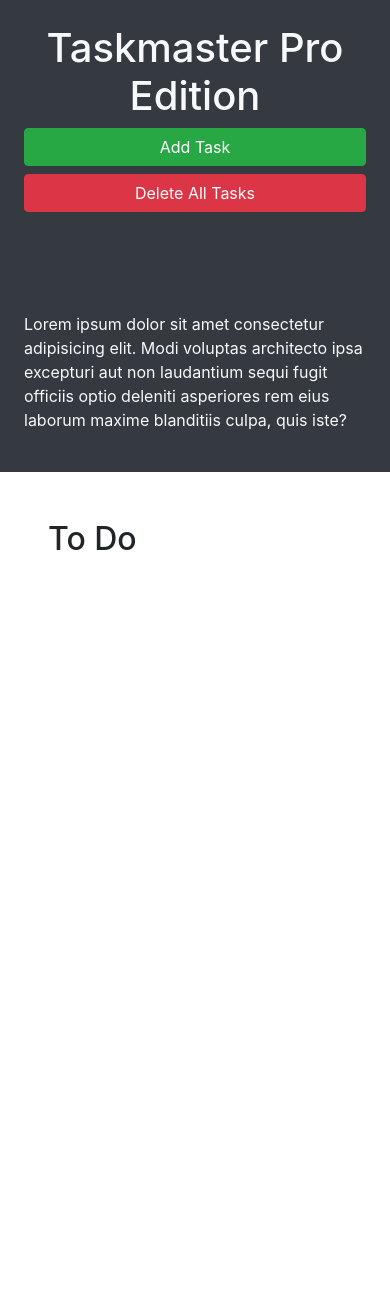
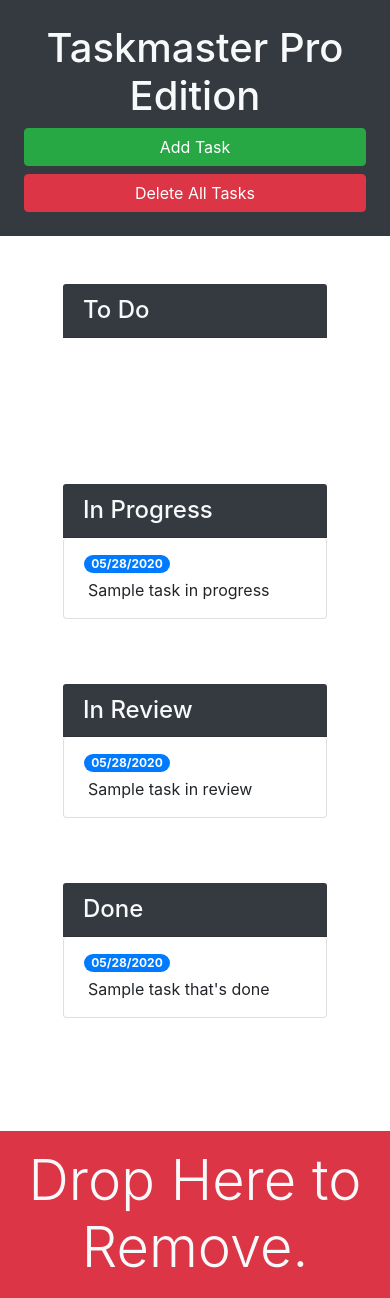
Before and after one commit to Plaindemon/taskmaster-pro, a plain HTML site: page index.html in a window 390 px wide. Before the commit the page ends 844 px from the top, so only its background shows below. Drawn offline with nearby package versions, Linux system fonts and the light colour scheme.

Commit message:
bootstrap branch created and multiple task lists added

```diff
--- a/assets/js/script.js
+++ b/assets/js/script.js
@@ -33,7 +33,7 @@ var loadTasks = function() {
 
   // loop over object properties
   $.each(tasks, function(list, arr) {
-    // console.log(list, arr);
+    console.log(list, arr);
     // then loop over sub-array
     arr.forEach(function(task) {
       createTask(task.text, task.date, list);
@@ -82,35 +82,36 @@ $("#task-form-modal .btn-primary").click(function() {
   }
 });
 
-// event and callback function
+// task text was clicked
 $(".list-group").on("click", "p", function() {
+  // get current text of p element
   var text = $(this)
     .text()
     .trim();
-  var textInput = $("<textarea>")
-    .addClass("form-control")
-    .val(text);
+
+  // replace p element with a new textarea
+  var textInput = $("<textarea>").addClass("form-control").val(text);
   $(this).replaceWith(textInput);
+
+  // auto focus new element
   textInput.trigger("focus");
 });
-// new event listener that wil blur event as soon as textarea is interacted with
+
+// editable field was un-focused
 $(".list-group").on("blur", "textarea", function() {
-  // get the textarea's current value/text
-  var text = $(this)
-  .val()
-  .trim();
+  // get current value of textarea
+  var text = $(this).val();
 
-  // get the parent ul's id attribute
+  // get status type and position in the list
   var status = $(this)
     .closest(".list-group")
     .attr("id")
     .replace("list-", "");
-
-  // get the task's position in the list of other li elements
   var index = $(this)
     .closest(".list-group-item")
     .index();
-// tasks is the object
+
+  // update task in array and re-save to localstorage
   tasks[status][index].text = text;
   saveTasks();
 
@@ -119,11 +120,10 @@ var taskP = $("<p>")
     .addClass("m-1")
     .text(text);
 
-// replace textarea with p element
+  // replace textarea with new content
   $(this).replaceWith(taskP);
 });
-//
-//
+
 // due date was clicked
 $(".list-group").on("click", "span", function() {
   // get current text
@@ -136,28 +136,21 @@ $(".list-group").on("click", "span", function() {
     .attr("type", "text")
     .addClass("form-control")
     .val(date);
-
-  // swap out elements
   $(this).replaceWith(dateInput);
 
-  // automatically focus on new element
+  // automatically bring up the calendar
   dateInput.trigger("focus");
 });
 
 // value of due date was changed
 $(".list-group").on("blur", "input[type='text']", function() {
-  // get current text
-  var date = $(this)
-    .val()
-    .trim();
+  var date = $(this).val();
 
-  // get the parent ul's id attribute
+  // get status type and position in the list
   var status = $(this)
     .closest(".list-group")
     .attr("id")
     .replace("list-", "");
-
-  // get the task's position in the list of other li elements
   var index = $(this)
     .closest(".list-group-item")
     .index();
@@ -166,12 +159,10 @@ $(".list-group").on("blur", "input[type='text']", function() {
   tasks[status][index].date = date;
   saveTasks();
 
-  // recreate span element with bootstrap classes
+  // recreate span and insert in place of input element
   var taskSpan = $("<span>")
     .addClass("badge badge-primary badge-pill")
     .text(date);
-
-  // replace input with span element
     $(this).replaceWith(taskSpan);
 });
 
--- a/index.html
+++ b/index.html
@@ -13,20 +13,78 @@
 <body>
 
   <div class="row min-vh-100 no-gutters">
-    <header class="col-12 col-lg-3 bg-dark text-light d-flex flex-column p-4 p-lg-3">
+
+    <header class="col-12 col-lg-3 bg-dark text-light sticky-top d-flex flex-column p-4 p-lg-3">
+
       <h1 class="text-center">Taskmaster Pro Edition</h1>
+
       <button id="create-task" class="btn btn-block btn-success" data-toggle="modal" data-target="#task-form-modal">Add
         Task</button>
+
       <button id="remove-tasks" class="btn btn-block btn-danger">Delete All Tasks</button>
-      <p class="mt-auto">Lorem ipsum dolor sit amet consectetur adipisicing elit. Modi voluptas architecto ipsa
-        excepturi aut non
+
+      <p class="mt-auto d-none d-lg-block">Lorem ipsum dolor sit amet consectetur adipisicing elit. Modi voluptas architecto ipsa excepturi aut non
         laudantium sequi fugit officiis optio deleniti asperiores rem eius laborum maxime blanditiis culpa, quis iste?
       </p>
     </header>
+
+
     <main class="col-12 col-lg-9">
-      <div class="m-5">
-        <h2>To Do</h2>
-        <ul id="list-toDo" class="list-group"> </ul>
+
+      <div class="m-5 row justify-content-around">
+        <!-- todo start -->
+        <div class="col-12 col-md-6 col-xl-3 mb-3">
+          <h4 class="card-header bg-dark text-light">To Do</h4>
+          <ul id="list-toDo" class="list-group"></ul>
+        </div>
+        <!-- todo end -->
+
+
+        <!-- in progress start -->
+        <div class="col-12 col-md-6 col-xl-3 mb-3">
+          <h4 class="card-header bg-dark text-light">In Progress</h4>
+          <ul id="list-inProgress" class="list-group">
+            <li class="list-group-item">
+              <span class="badge badge-primary badge-pill">05/28/2020</span>
+              <p class="m-1">Sample task in progress</p>
+            </li>
+          </ul>
+        </div>
+        <!-- in progress end -->
+
+
+        <!-- in review start -->
+        <div class="col-12 col-md-6 col-xl-3 mb-3">
+          <h4 class="card-header bg-dark text-light">In Review</h4>
+          <ul id="list-inReview" class="list-group">
+            <li class="list-group-item">
+              <span class="badge badge-primary badge-pill">05/28/2020</span>
+              <p class="m-1">Sample task in review</p>
+            </li>
+          </ul>
+        </div>
+        <!-- in review end -->
+
+
+        <!-- done start -->
+        <div class="col-12 col-md-6 col-xl-3 mb-3">
+          <h4 class="card-header bg-dark text-light">Done</h4>
+          <ul id="list-done" class="list-group">
+            <li class="list-group-item">
+              <span class="badge badge-primary badge-pill">05/28/2020</span>
+              <p class="m-1">Sample task that's done</p>
+            </li>
+          </ul>
+        </div>
+        <!-- done end -->
+
+
+      </div>
+      <!-- trash drag and drop -->
+      <div id="trash">
+        <div class="w-100 bg-danger p-3 text-center text-light display-4">
+          Drop Here to Remove.
+        </div>
       </div>
     </main>
   </div>
@@ -46,12 +104,14 @@
           <form>
             <div class="form-group">
               <label for="modalTaskDescription">Task description</label>
-              <textarea id="modalTaskDescription" rows="3"></textarea>
+              <textarea id="modalTaskDescription" rows="3" class="form-control"></textarea>
             </div>
+
             <div class="form-group">
               <label for="modalDueDate">Due date</label>
-              <input type="text" id="modalDueDate" placeholder="mm/dd/yyyy" autocomplete="off" />
+              <input type="text" class="form-control" id="modalDueDate" placeholder="mm/dd/yyyy" autocomplete="off" />
             </div>
+
           </form>
         </div>
         <div class="modal-footer">
```
Lines whose indentation alone changed are shown as unchanged.
